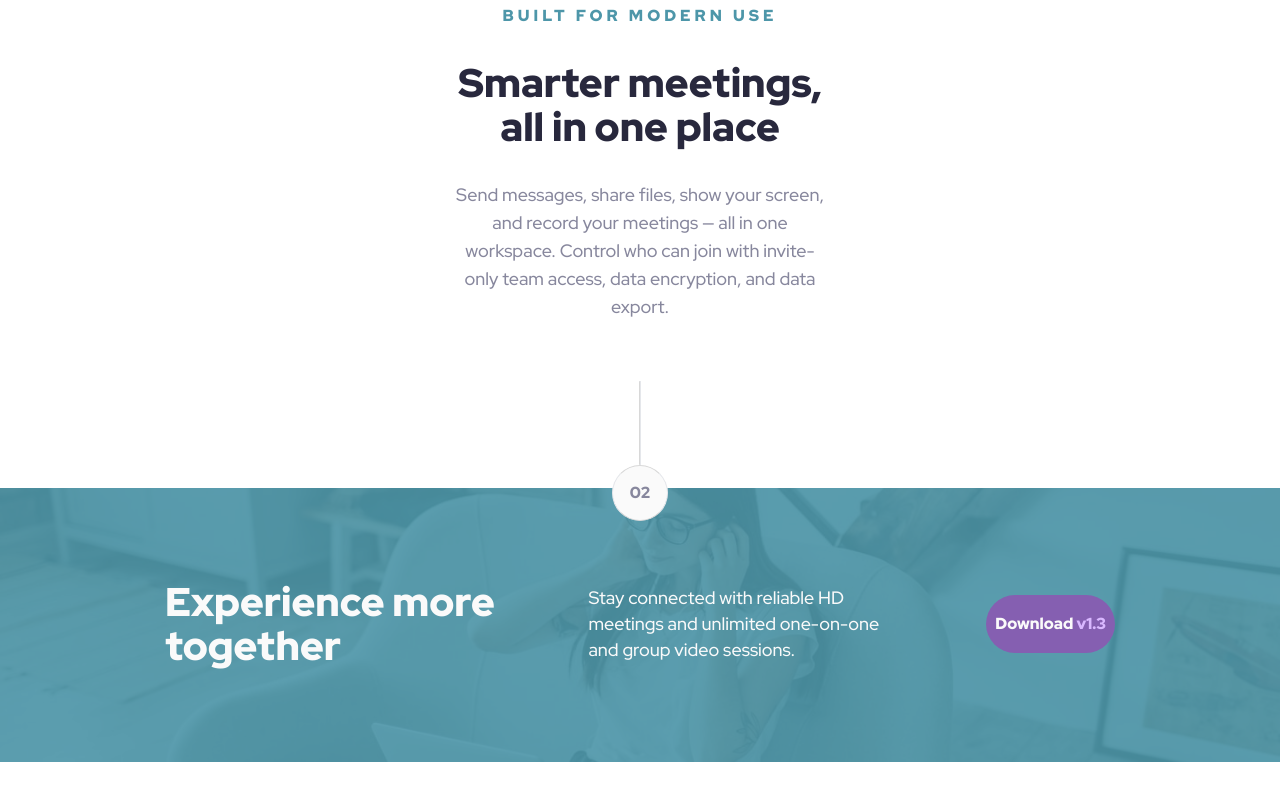
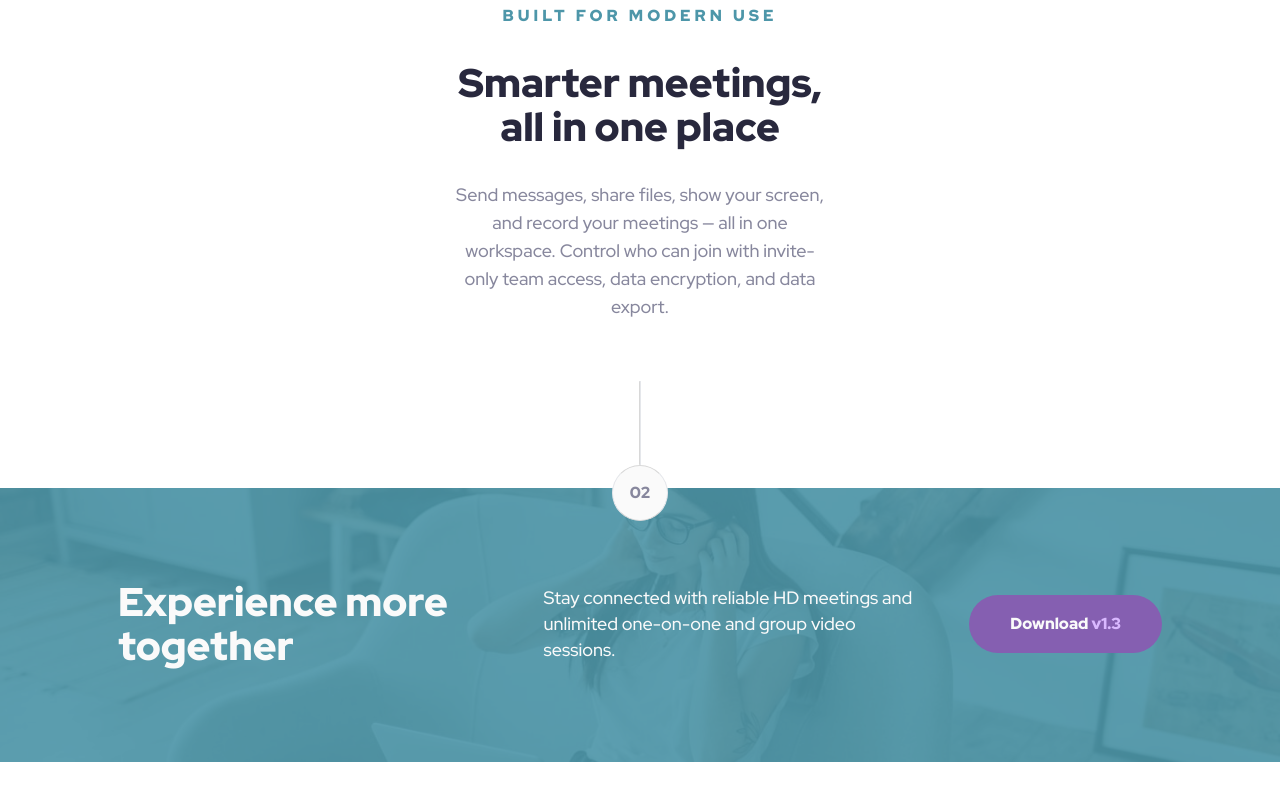
Before and after one commit to flaviare1s/meet-landing-page, a React (Vite) app: page / in a window 1280 px wide. Shown: the part 1235-2035 px from the top of the page. Built offline with nearby package versions, Linux system fonts and the light colour scheme.

Commit message:
Finishing the desktop version

```diff
--- a/src/components/FooterComponent/FooterComponent.jsx
+++ b/src/components/FooterComponent/FooterComponent.jsx
@@ -5,7 +5,7 @@ import { NumberComponent } from '../NumberComponent/NumberComponent'
 
 export const FooterComponent = () => {
   return (
-    <div className='relative mt-[167px] lg:pb-[114px]'>
+    <div className='relative mt-[167px] lg:pb-[114px] h-full'>
       <div className='relative w-full h-full object-cover z-10 flex flex-col justify-center items-center m-auto'>
         <img className='block sm:hidden md:hidden lg:hidden' src={backgroundImageMobile} alt="Background Image" />
         <img className='hidden sm:block md:block lg:hidden' src={backgroundImageTablet} alt="Background Image" />
@@ -15,9 +15,9 @@ export const FooterComponent = () => {
           <NumberComponent number={'02'} />
         </div>
       </div>
-      <div className="flex flex-col justify-center items-center px-6 lg:flex-row lg:gap-20 lg:justify-around absolute z-40 top-0 pt-[92px] lg:px-[165px]">
-        <h2 className="text-light font-black text-center text-[32px] leading-[36px] md:text-[40px] md:leading-[44px] mb-6 md:mb-8 md:px-[130px] lg:px-0 lg:mb-0 lg:text-left">Experience more together</h2>
-        <p className='text-light font-medium text-lg text-center leading-[26px] md:px-[70px] lg:px-0 lg:text-left lg:w-[50%]'>Stay connected with reliable HD meetings and unlimited one-on-one and group video sessions.</p>
+      <div className="flex flex-col justify-center items-center px-6 lg:flex-row lg:gap-14 absolute z-40 top-0 pt-[92px]">
+        <h2 className="text-light font-black text-center text-[32px] leading-[36px] md:text-[40px] md:leading-[44px] mb-6 md:mb-8 md:px-[130px] lg:px-0 lg:mb-0 lg:text-left lg:w-[30%]">Experience more together</h2>
+        <p className='text-light font-medium text-lg text-center leading-[26px] md:px-[70px] lg:px-0 lg:text-left lg:w-[30%]'>Stay connected with reliable HD meetings and unlimited one-on-one and group video sessions.</p>
         <button className="w-[193px] h-[58px] bg-dark_purple rounded-[29px] text-light font-black hover:bg-[#B18BDD] mt-8 md:mt-10 lg:mt-0 mb-[72px] lg:mb-0">Download <span className="text-light_purple">v1.3</span></button>
       </div>
     </div>
```
